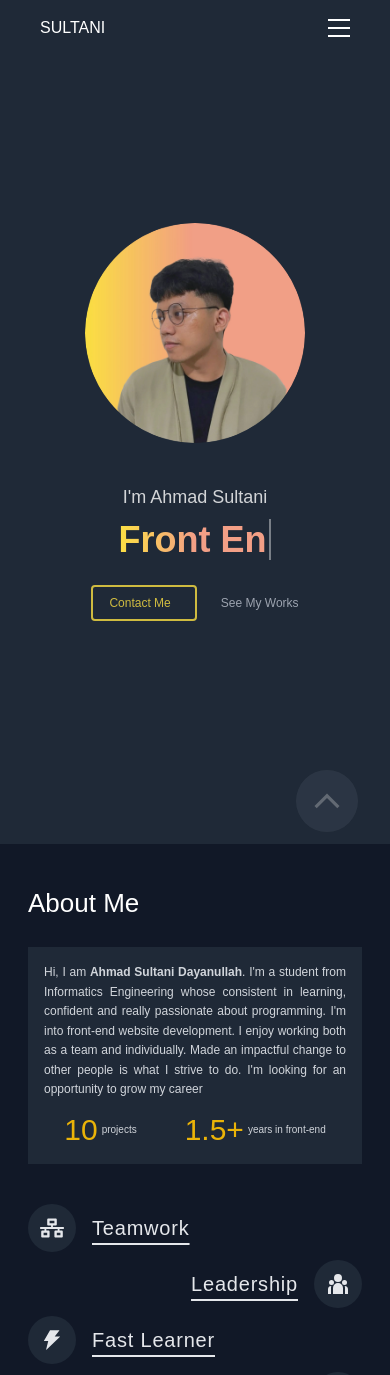
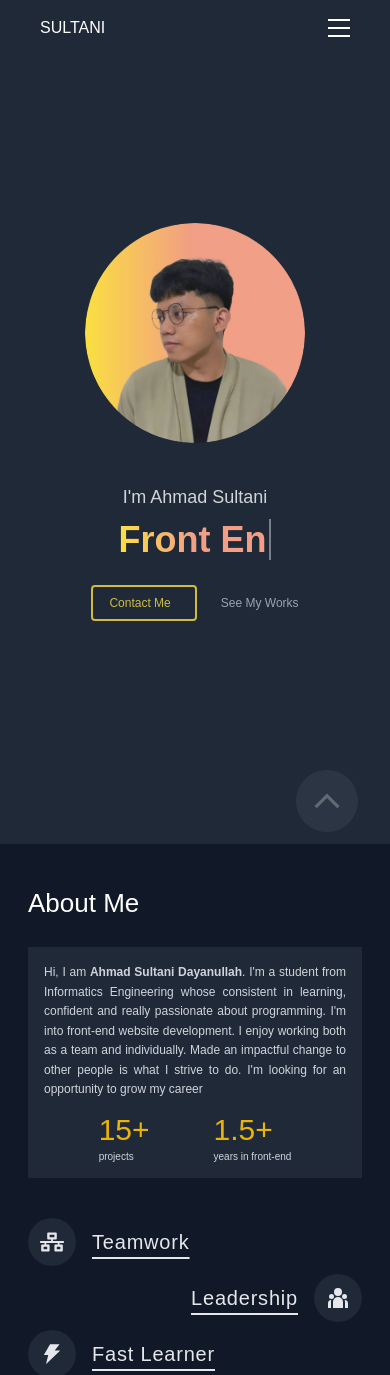
Before and after one commit to ahmadsultani/ahmadsultani.github.io, a React (Create React App) app: page / in a window 390 px wide. Shown: the top 1375 px of the page. Built offline with nearby package versions, Linux system fonts and the light colour scheme.

Commit message:
fix: responsive layout

```diff
--- a/src/components/About/index.tsx
+++ b/src/components/About/index.tsx
@@ -13,7 +13,7 @@ export default function About() {
           size={200}
           className="absolute hidden md:block opacity-10 -ml-20 -mt-16"
         />
-        <div className="flex flex-col mx-auto lg:mx-0 w-full sm:w-4/5 max-w-[500px] items-start gap-6">
+        <div className="flex flex-col mx-auto lg:mx-0 w-full sm:w-4/5 max-w-[450px] items-start gap-6">
           <h1 className="text-[26px] sm:text-5xl font-medium title-font text-white">
             About Me
           </h1>
@@ -26,19 +26,18 @@ export default function About() {
               individually. Made an impactful change to other people is what I
               strive to do. I'm looking for an opportunity to grow my career
             </p>
-            <span className="outline-btn flex items-center justify-center w-full gap-12 text-yellow-500 font-medium">
-              <span className="flex text-3xl md:text-5xl items-end gap-1">
-                <p>10</p>
-                <p className="text-[10px] text-gray-300 font-light">projects</p>
-              </span>
-              <span className="flex text-3xl md:text-5xl items-end gap-1">
+            <section className="flex  items-end justify-center w-full gap-16 text-yellow-500 font-medium">
+              <div className="flex flex-col text-3xl md:text-5xl gap-1">
+                <p>15+</p>
+                <p className="text-[10px] text-gray-300 font-light leading-none">projects</p>
+              </div>
+              <div className="flex flex-col text-3xl md:text-5xl gap-1">
                 <p>1.5+</p>
-                <p className="text-[10px] text-gray-300 font-light h-fit">
-                  years in
-                  front-end
+                <p className="text-[10px] text-gray-300 font-light leading-none">
+                  years in front-end
                 </p>
-              </span>
-            </span>
+              </div>
+            </section>
           </div>
         </div>
         <div className="flex flex-col md:py-6 gap-2 mx-auto w-full tracking-wider max-w-[600px]">
```
